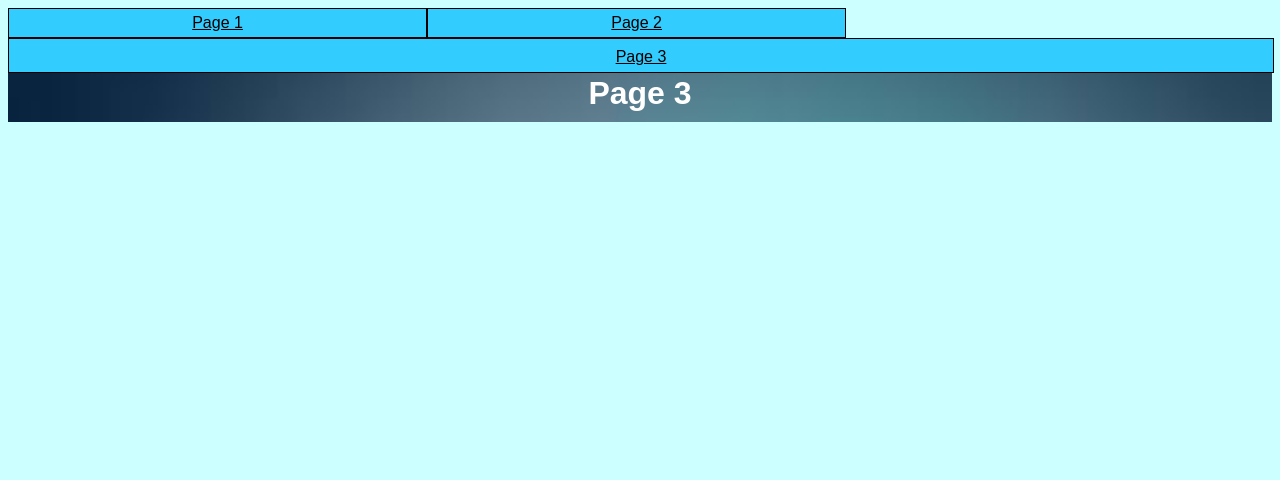
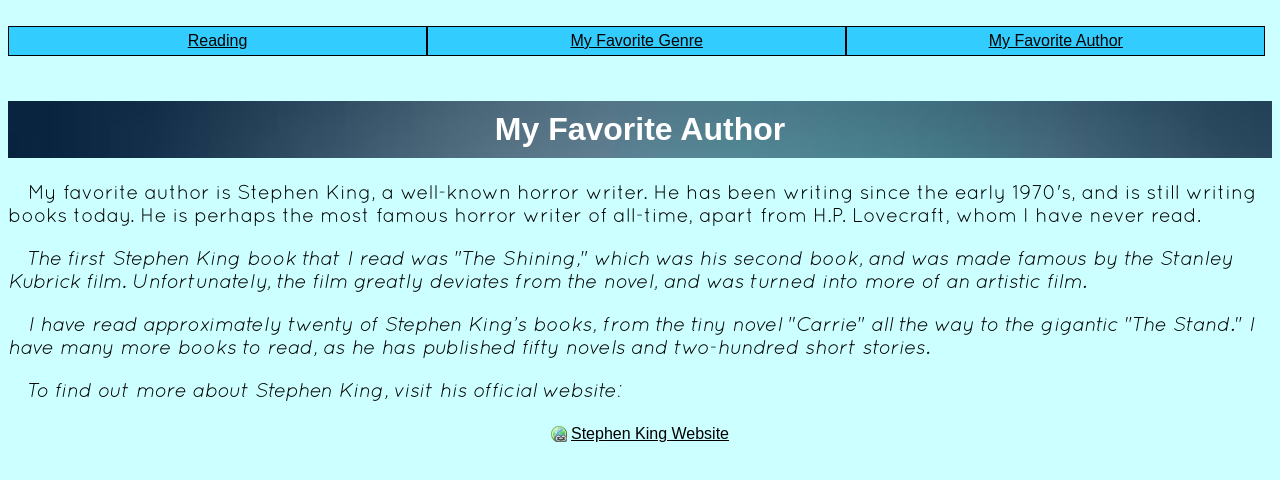
Before and after one commit to tquintana/Project1, a plain HTML site: page project1_3.html in a window 1280 px wide. Drawn offline with Linux system fonts and the light colour scheme; a web font is replaced by a local one.

Commit message:
Update project1_3.html

```diff
--- a/project1_3.html
+++ b/project1_3.html
@@ -4,15 +4,30 @@
 <link href="project1_3.css" rel="stylesheet" type="text/css">
 </head>
 <body>
+	<br>
 	<div>
-    	<a href="index.html">Page 1</a>
+    	<a href="index.html">Reading</a>
     </div>
     <div>
-    	<a href="project1_2.html">Page 2</a>
+    	<a href="project1_2.html">My Favorite Genre</a>
     </div>
     <div>
-    	<a href="project1_3.html">Page 3</a>
-    </div> <br><br>
-    <h1>Page 3</h1>
+    	<a href="project1_3.html">My Favorite Author</a>
+    </div> <br><br><br>
+    <h1>My Favorite Author</h1>
+    <p>My favorite author is Stephen King, a well-known horror writer. He has been
+    writing since the early 1970's, and is still writing books today. He is perhaps
+    the most famous horror writer of all-time, apart from H.P. Lovecraft, whom I have
+    never read.</p>
+    <p>The first Stephen King book that I read was "The Shining," which was his second
+    book, and was made famous by the Stanley Kubrick film. Unfortunately, the film
+    greatly deviates from the novel, and was turned into more of an artistic film.</p>
+    <p>I have read approximately twenty of Stephen King's books, from the tiny novel
+    "Carrie" all the way to the gigantic "The Stand." I have many more books to read, as
+    he has published fifty novels and two-hundred short stories.</p>
+    <p>To find out more about Stephen King, visit his official website:</p>
+    <div>
+    	<a href="http://stephenking.com/">Stephen King Website</a>
+    </div>
 </body>
 </html>
```
